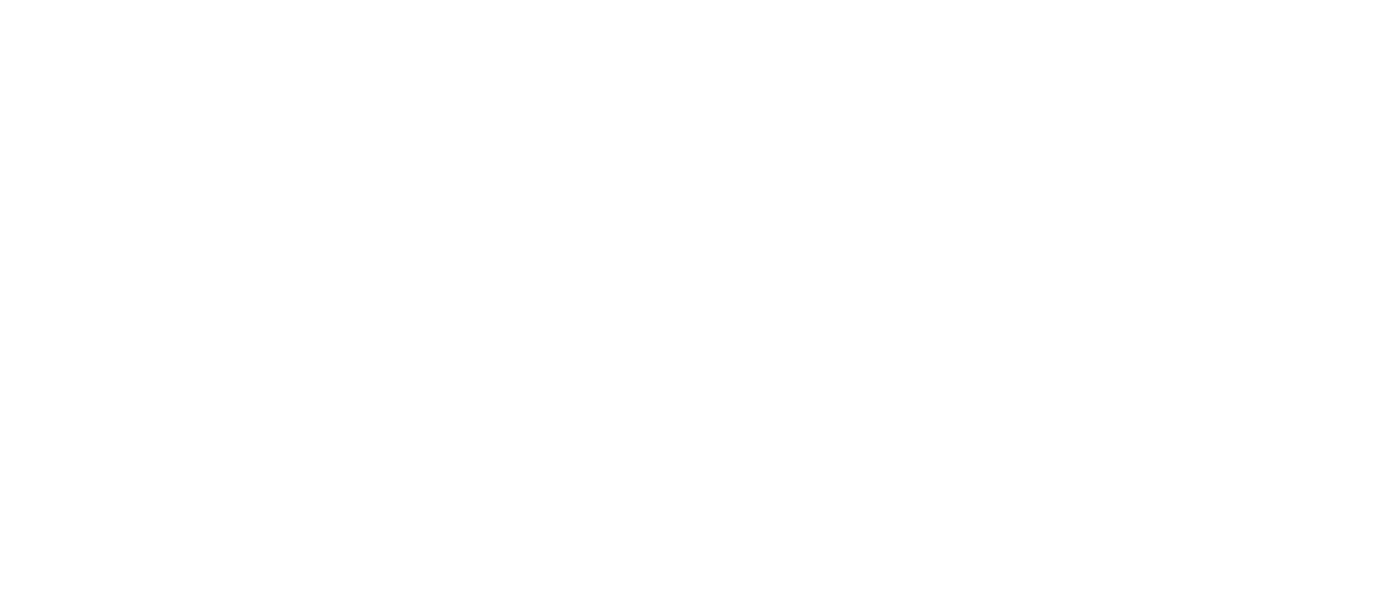
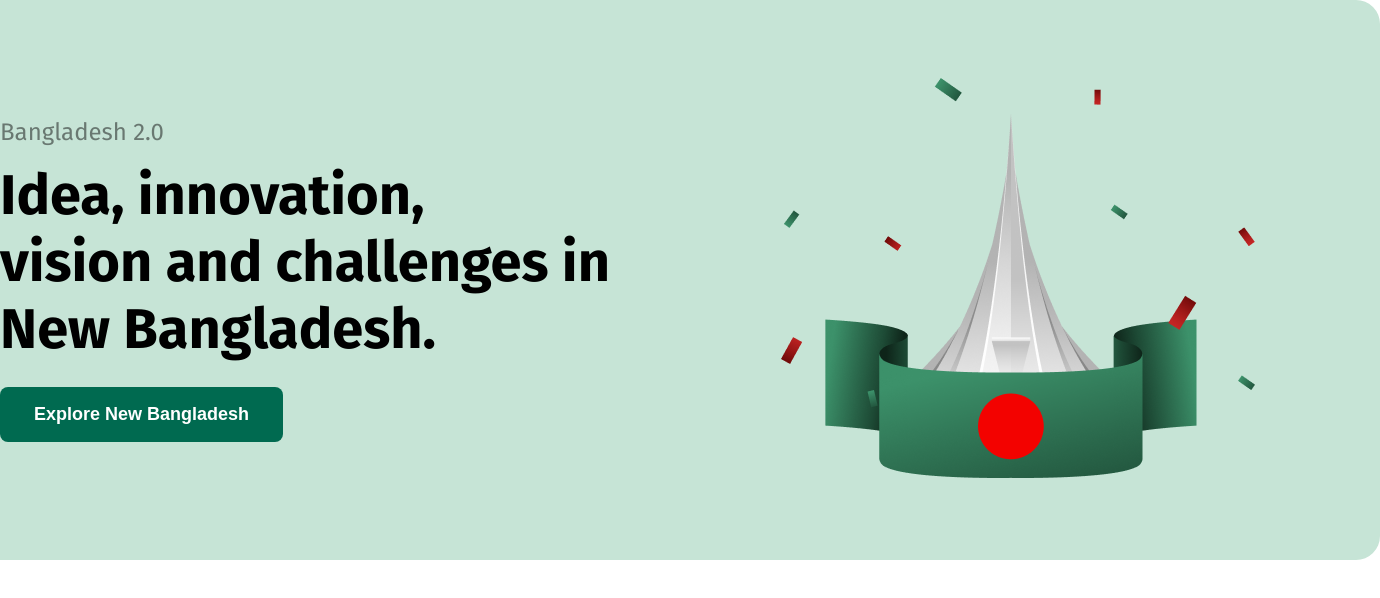
Before and after one commit to ImtiazeA/ph-wdd-a1, a plain HTML site: page index.html in a window 1280 px wide. Shown: the whole page, 1380 px wide, since content can reach past the window. Drawn offline with Linux system fonts and the light colour scheme.

Commit message:
Add hero section and link external stylesheet
Introduced a hero section to the main page featuring a title, subtitle, button, and image. Linked a new external CSS file (`styles/style.css`) to apply styles, including font family and design elements for the hero section. This improves layout and visual presentation.

```diff
--- a/index.html
+++ b/index.html
@@ -3,8 +3,26 @@
 <head>
     <meta charset="UTF-8">
     <title>Bangladesh 2.0 - PH - Assignment 1</title>
+    <link href="styles/style.css" rel="stylesheet">
 </head>
-<body>
+<body class="fira-sans-font-family">
+    <header></header>
 
+    <main>
+
+        <section class="hero">
+            <div class="hero-text-content">
+                <p class="hero-subtitle">Bangladesh 2.0</p>
+                <h1 class="hero-title">Idea, innovation,<br>vision and challenges in <br>New Bangladesh.</h1>
+                <button type="submit" class="hero-button">Explore New Bangladesh</button>
+            </div>
+            <div class="hero-img">
+                <img src="assets/hero.png" alt="Image of National Martyrs' Monument">
+            </div>
+        </section>
+
+    </main>
+
+    <footer></footer>
 </body>
 </html>
--- /dev/null
+++ b/styles/style.css
@@ -0,0 +1,73 @@
+@import url('https://fonts.googleapis.com/css2?family=Fira+Sans:ital,wght@0,100;0,200;0,300;0,400;0,500;0,600;0,700;0,800;0,900;1,100;1,200;1,300;1,400;1,500;1,600;1,700;1,800;1,900&display=swap');
+
+/* common styles */
+
+* {
+    margin: 0;
+    padding: 0;
+}
+
+body {
+    /*width: 1600px;*/
+    margin: 0 auto;
+}
+
+.fira-sans-font-family {
+    font-family: "Fira Sans", serif;
+    font-style: normal;
+    font-weight: 400;
+}
+
+main {
+    display: flex;
+    justify-content: center;
+    align-items: center;
+    flex-direction: column;
+}
+
+.hero {
+    background-color: #C6E4D6;
+    /*margin: 120px 160px;*/
+    border-radius: 24px;
+    height: 560px;
+    width: 1280px;
+    display: flex;
+    justify-content: space-between;
+    align-items: center;
+    /*gap: 64px;*/
+    padding: 0 100px;
+}
+
+.hero-text-content {
+    /*width: 326px;*/
+    /*padding-left: 60px;*/
+}
+
+.hero-subtitle {
+    font-size: 24px;
+    color: #0E0E0E;
+    opacity: 0.5;
+}
+
+.hero-title {
+    font-size: 56px;
+    font-weight: bold;
+    margin-top: 16px;
+    /*line-height: 24px;*/
+}
+
+.hero-button {
+    font-size: 18px;
+    color: #FFFFFF;
+    font-weight: 600;
+    border: none;
+    border-radius: 8px;
+    padding: 17px 34px;
+    background-color: #006A50;
+    margin-top: 24px;
+}
+
+.hero-img {
+    padding-right: 100px;
+    width: 400px;
+}
```
Also changed, not shown: assets/al-jazeera.png (added), assets/card-icon.png (added), assets/facebook.png (added), assets/hero.png (added), assets/instagram.png (added), assets/quote-bg.png (added), assets/satelite.png (added), assets/x.png (added).
